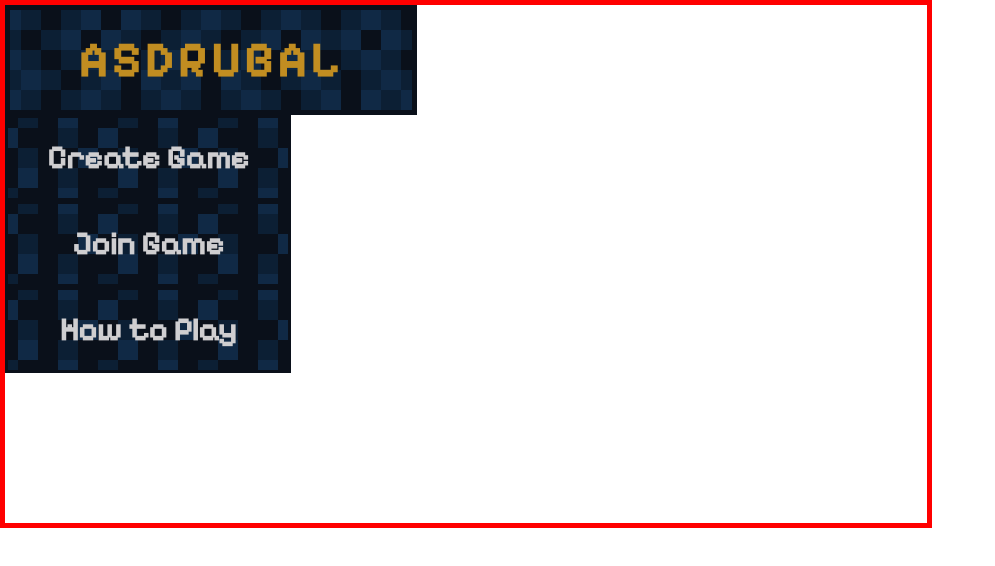
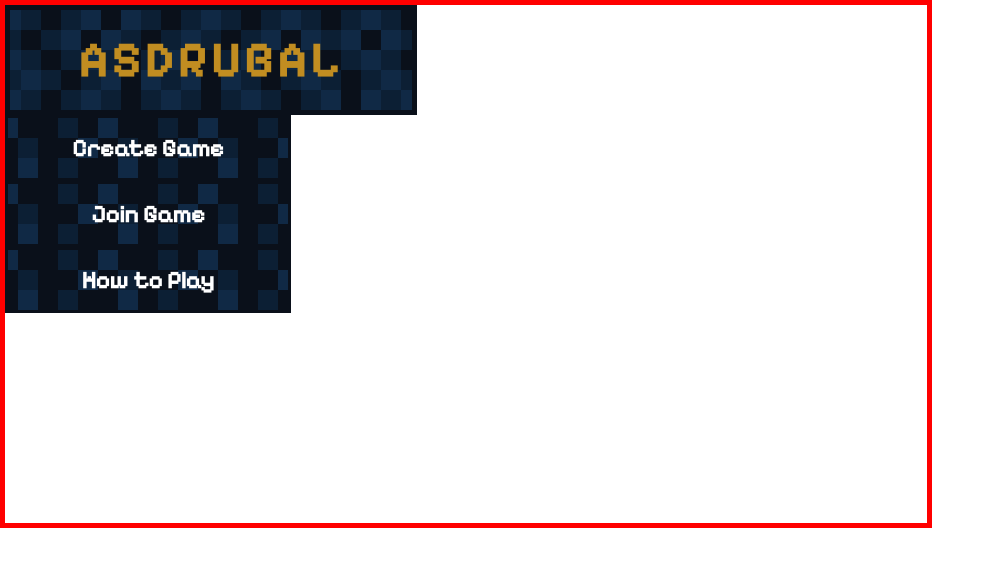
Before and after one commit to avoleon15/ILA, a React app in the folder FinalProject/Frontend/: page / in a window 1280 px wide. Shown: the top 566 px of the page, without its empty margins (0-995 px from the left). Built offline with nearby package versions, Linux system fonts and the light colour scheme; the HTML template or start-up script is replaced by a standard one.

Commit message:
Made it smaller

```diff
--- a/FinalProject/Frontend/src/components/OptionHolder/OptionHolder.css
+++ b/FinalProject/Frontend/src/components/OptionHolder/OptionHolder.css
@@ -2,7 +2,7 @@
     background-color: var(--color-background);
     border: 3px solid var(--color-background);
 
-    height: 80px;
+    height: 60px;
     width: 280px;
 
     display: flex;
@@ -17,20 +17,20 @@
 
 .optionHolder h3{
     font-family: var(--font-title);
-    color: var(--color-text-primary);
-    font-size: 2rem;
+    color: var(--color-white);
+    font-size: 1.5rem;
     z-index: 2;
 
     transition: all 0.5s;
 }
 
 .optionHolder:hover{
-    border: 5px solid var(--color-accent);
+    border: 3px solid var(--color-accent);
     cursor: pointer;
 }
 
 .optionHolder:hover h3{
-    font-size: 2.1rem;
+    font-size: 1.6rem;
     color: var(--color-accent);
 }
 
@@ -45,21 +45,6 @@
     pointer-events: none;
 
     box-shadow:
-    -140px -40px transparent,
-    -120px -40px var(--color-surface-primary),
-    -100px -40px transparent,
-    -80px -40px var(--color-surface-secondary),
-    -60px -40px transparent,
-    -40px -40px transparent,
-    -20px -40px var(--color-surface-primary),
-    0px -40px transparent,
-    20px -40px var(--color-surface-secondary),
-    40px -40px transparent,
-    60px -40px transparent,
-    80px -40px var(--color-surface-primary),
-    100px -40px transparent,
-    120px -40px var(--color-surface-secondary),
-    140px -40px transparent,
 
     -140px -20px var(--color-surface-secondary),
     -120px -20px transparent,
@@ -107,21 +92,5 @@
     80px 20px var(--color-surface-secondary),
     100px 20px transparent,
     120px 20px var(--color-surface-primary),
-    140px 20px transparent,
-
-    -140px 40px var(--color-surface-primary),
-    -120px 40px transparent,
-    -100px 40px transparent,
-    -80px 40px var(--color-surface-secondary),
-    -60px 40px transparent,
-    -40px 40px var(--color-surface-primary),
-    -20px 40px transparent,
-    0px 40px transparent,
-    20px 40px var(--color-surface-secondary),
-    40px 40px transparent,
-    60px 40px var(--color-surface-primary),
-    80px 40px transparent,
-    100px 40px transparent,
-    120px 40px var(--color-surface-secondary),
-    140px 40px transparent;
+    140px 20px transparent;
 }
```
